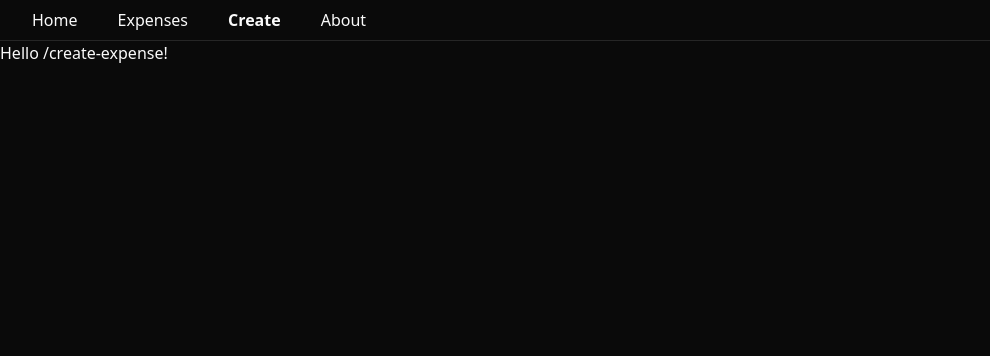
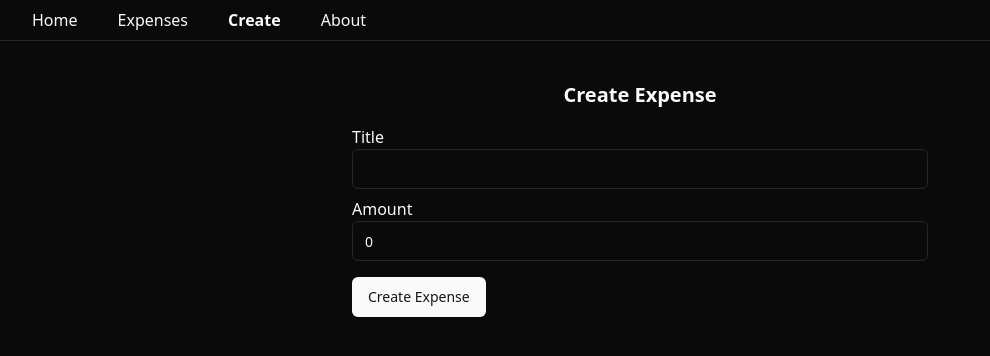
Before and after one commit to bhardwaj-shubham/budget-tracker, a React (Vite) app in the folder frontend/: page /create-expense in a window 1280 px wide. Shown: the top 356 px of the page, without its empty margins (0-990 px from the left). Built offline with nearby package versions, Linux system fonts and the light colour scheme; what hono would draw is missing.

Commit message:
feat: Add create-expense form, and add @tanstack/react-form dependency and create Label component

```diff
--- a/frontend/package.json
+++ b/frontend/package.json
@@ -13,6 +13,7 @@
     "@radix-ui/react-label": "^2.0.2",
     "@radix-ui/react-select": "^2.0.0",
     "@radix-ui/react-slot": "^1.0.2",
+    "@tanstack/react-form": "^0.22.0",
     "@tanstack/react-query": "^5.45.1",
     "@tanstack/react-router": "^1.38.1",
     "@tanstack/router-vite-plugin": "^1.39.1",
--- /dev/null
+++ b/frontend/src/components/ui/button.tsx
@@ -0,0 +1,56 @@
+import * as React from "react"
+import { Slot } from "@radix-ui/react-slot"
+import { cva, type VariantProps } from "class-variance-authority"
+
+import { cn } from "@/lib/utils"
+
+const buttonVariants = cva(
+  "inline-flex items-center justify-center whitespace-nowrap rounded-md text-sm font-medium ring-offset-background transition-colors focus-visible:outline-none focus-visible:ring-2 focus-visible:ring-ring focus-visible:ring-offset-2 disabled:pointer-events-none disabled:opacity-50",
+  {
+    variants: {
+      variant: {
+        default: "bg-primary text-primary-foreground hover:bg-primary/90",
+        destructive:
+          "bg-destructive text-destructive-foreground hover:bg-destructive/90",
+        outline:
+          "border border-input bg-background hover:bg-accent hover:text-accent-foreground",
+        secondary:
+          "bg-secondary text-secondary-foreground hover:bg-secondary/80",
+        ghost: "hover:bg-accent hover:text-accent-foreground",
+        link: "text-primary underline-offset-4 hover:underline",
+      },
+      size: {
+        default: "h-10 px-4 py-2",
+        sm: "h-9 rounded-md px-3",
+        lg: "h-11 rounded-md px-8",
+        icon: "h-10 w-10",
+      },
+    },
+    defaultVariants: {
+      variant: "default",
+      size: "default",
+    },
+  }
+)
+
+export interface ButtonProps
+  extends React.ButtonHTMLAttributes<HTMLButtonElement>,
+    VariantProps<typeof buttonVariants> {
+  asChild?: boolean
+}
+
+const Button = React.forwardRef<HTMLButtonElement, ButtonProps>(
+  ({ className, variant, size, asChild = false, ...props }, ref) => {
+    const Comp = asChild ? Slot : "button"
+    return (
+      <Comp
+        className={cn(buttonVariants({ variant, size, className }))}
+        ref={ref}
+        {...props}
+      />
+    )
+  }
+)
+Button.displayName = "Button"
+
+export { Button, buttonVariants }
--- /dev/null
+++ b/frontend/src/components/ui/input.tsx
@@ -0,0 +1,25 @@
+import * as React from "react"
+
+import { cn } from "@/lib/utils"
+
+export interface InputProps
+  extends React.InputHTMLAttributes<HTMLInputElement> {}
+
+const Input = React.forwardRef<HTMLInputElement, InputProps>(
+  ({ className, type, ...props }, ref) => {
+    return (
+      <input
+        type={type}
+        className={cn(
+          "flex h-10 w-full rounded-md border border-input bg-background px-3 py-2 text-sm ring-offset-background file:border-0 file:bg-transparent file:text-sm file:font-medium placeholder:text-muted-foreground focus-visible:outline-none focus-visible:ring-2 focus-visible:ring-ring focus-visible:ring-offset-2 disabled:cursor-not-allowed disabled:opacity-50",
+          className
+        )}
+        ref={ref}
+        {...props}
+      />
+    )
+  }
+)
+Input.displayName = "Input"
+
+export { Input }
--- /dev/null
+++ b/frontend/src/components/ui/label.tsx
@@ -0,0 +1,24 @@
+import * as React from "react"
+import * as LabelPrimitive from "@radix-ui/react-label"
+import { cva, type VariantProps } from "class-variance-authority"
+
+import { cn } from "@/lib/utils"
+
+const labelVariants = cva(
+  "text-sm font-medium leading-none peer-disabled:cursor-not-allowed peer-disabled:opacity-70"
+)
+
+const Label = React.forwardRef<
+  React.ElementRef<typeof LabelPrimitive.Root>,
+  React.ComponentPropsWithoutRef<typeof LabelPrimitive.Root> &
+    VariantProps<typeof labelVariants>
+>(({ className, ...props }, ref) => (
+  <LabelPrimitive.Root
+    ref={ref}
+    className={cn(labelVariants(), className)}
+    {...props}
+  />
+))
+Label.displayName = LabelPrimitive.Root.displayName
+
+export { Label }
--- a/frontend/src/routes/create-expense.tsx
+++ b/frontend/src/routes/create-expense.tsx
@@ -1,5 +1,94 @@
-import { createFileRoute } from "@tanstack/react-router";
+import { createFileRoute, useNavigate } from "@tanstack/react-router";
+import { useForm } from "@tanstack/react-form";
+import { Input } from "@/components/ui/input";
+import { Button } from "@/components/ui/button";
+import { Label } from "@radix-ui/react-label";
+import { api } from "@/lib/api";
 
 export const Route = createFileRoute("/create-expense")({
-  component: () => <div>Hello /create-expense!</div>,
+  component: CreateExpense,
 });
+
+function CreateExpense() {
+  const navigate = useNavigate();
+
+  const form = useForm({
+    defaultValues: {
+      title: "",
+      amount: 0,
+    },
+    onSubmit: async ({ value }) => {
+      await new Promise((r) => setTimeout(r, 3000));
+
+      const res = await api.expenses.$post({ json: value });
+      if (!res.ok) {
+        throw new Error("Cannot add new expense!");
+      }
+      navigate({ to: "/expenses" });
+    },
+  });
+
+  return (
+    <div className="p-2 mt-8">
+      <h2 className="text-xl font-semibold text-center">Create Expense</h2>
+      <form
+        onSubmit={(e) => {
+          e.preventDefault();
+          e.stopPropagation();
+          form.handleSubmit();
+        }}
+        className="max-w-xl mx-auto my-4"
+      >
+        <div className="my-2">
+          <form.Field
+            name="title"
+            children={(field) => (
+              <>
+                <Label htmlFor={field.name}>Title</Label>
+                <Input
+                  name={field.name}
+                  value={field.state.value}
+                  onBlur={field.handleBlur}
+                  onChange={(e) => field.handleChange(e.target.value)}
+                />
+                {field.state.meta.errors ? (
+                  <em role="alert">{field.state.meta.errors.join(", ")}</em>
+                ) : null}
+              </>
+            )}
+          />
+        </div>
+
+        <div className="my-2">
+          <form.Field
+            name="amount"
+            children={(field) => (
+              <>
+                <Label htmlFor={field.name}>Amount</Label>
+                <Input
+                  name={field.name}
+                  value={field.state.value}
+                  onBlur={field.handleBlur}
+                  type="number"
+                  onChange={(e) => field.handleChange(Number(e.target.value))}
+                />
+                {field.state.meta.errors ? (
+                  <em role="alert">{field.state.meta.errors.join(", ")}</em>
+                ) : null}
+              </>
+            )}
+          />
+        </div>
+
+        <form.Subscribe
+          selector={(state) => [state.canSubmit, state.isSubmitting]}
+          children={([canSubmit, isSubmitting]) => (
+            <Button type="submit" disabled={!canSubmit} className="my-2">
+              {isSubmitting ? "..." : "Create Expense"}
+            </Button>
+          )}
+        />
+      </form>
+    </div>
+  );
+}
```
Also changed, not shown: 1 other file (tests, documents, lock files or other folders).
